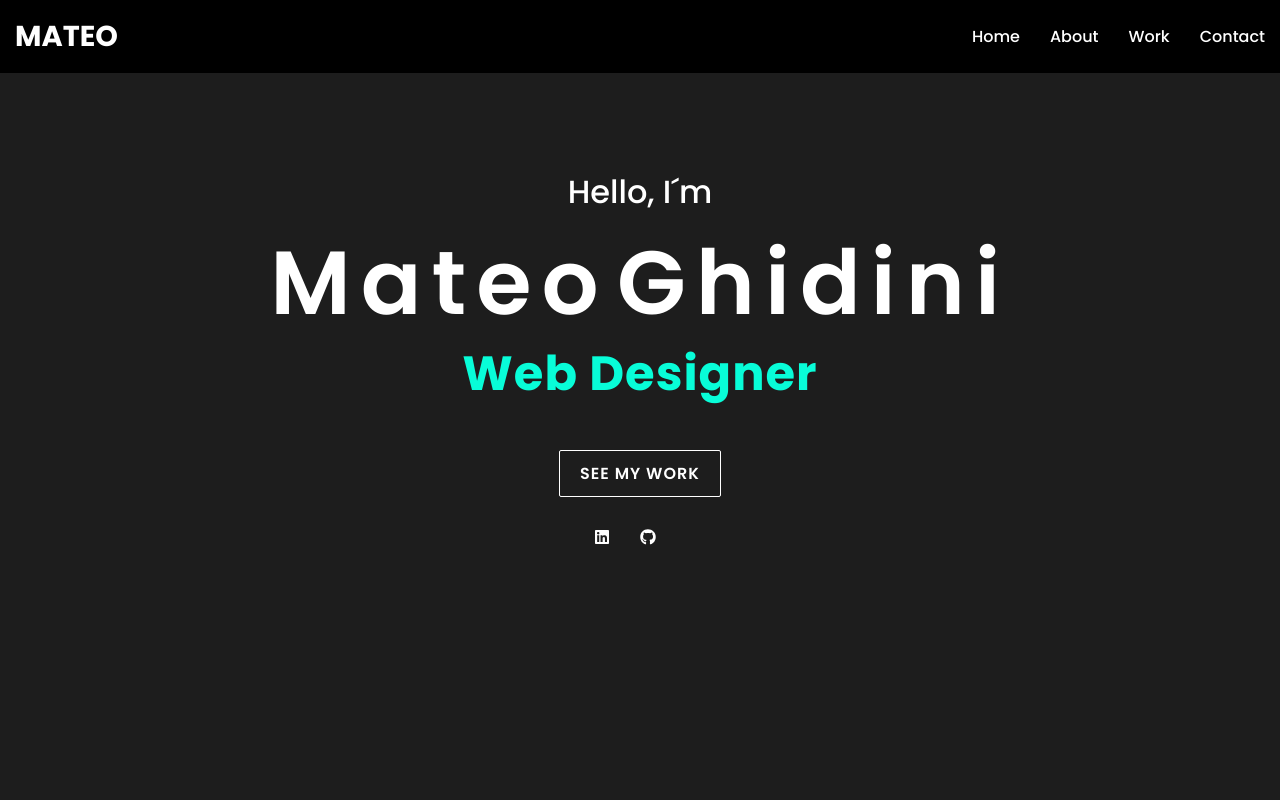
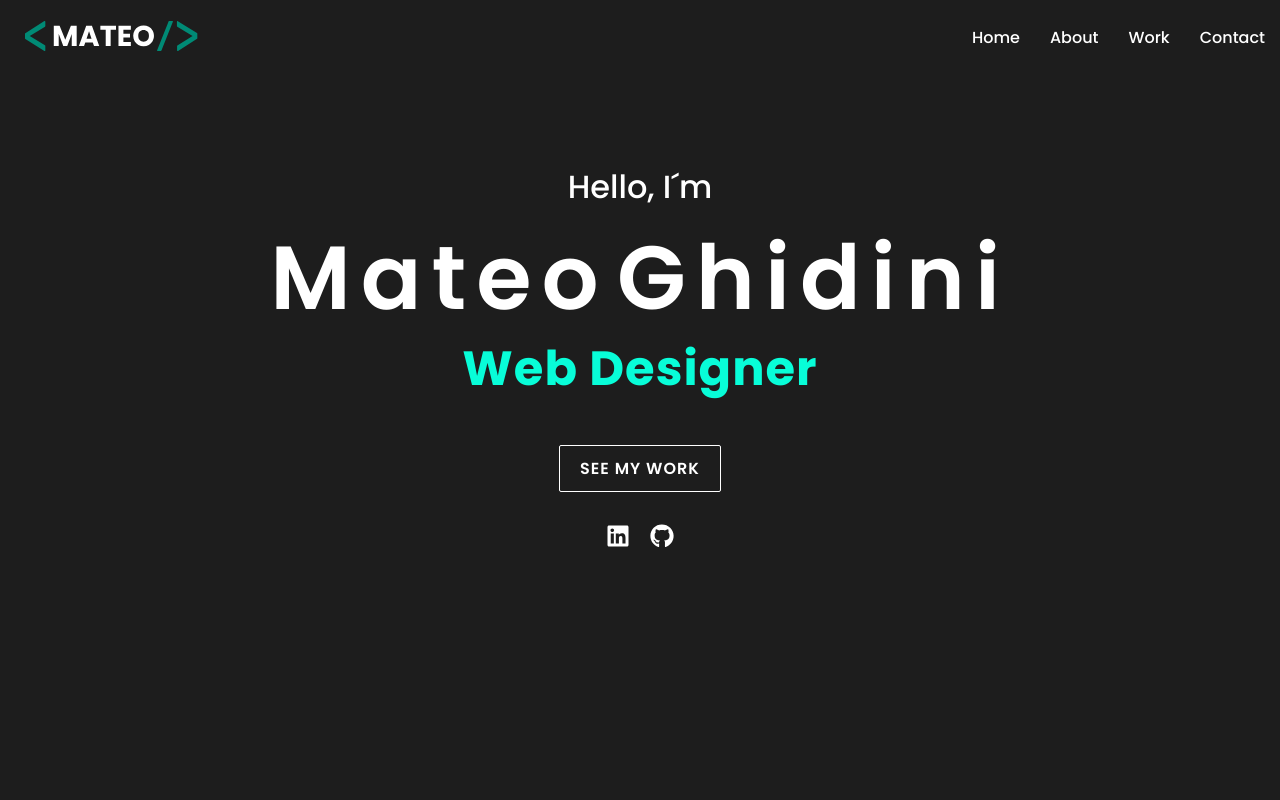
Before and after one commit to mateoghidini1998/mateoDev, a React (Create React App) app: page / in a window 1280 px wide. Shown: the top 800 px of the page. Built offline with nearby package versions, Linux system fonts and the light colour scheme.

Commit message:
logo added, navbar background color changed, contact send btn modified, added box shadows to dot buttons

```diff
--- a/public/index.html
+++ b/public/index.html
@@ -7,7 +7,7 @@
     <meta name="theme-color" content="#000000" />
     <meta
       name="description"
-      content="Web site created using create-react-app"
+      content="Mateo Ghidini Portfolio Website
     />
     <link rel="apple-touch-icon" href="%PUBLIC_URL%/logo192.png" />
     <!--
--- a/src/organisms/Navbar.css
+++ b/src/organisms/Navbar.css
@@ -13,7 +13,7 @@
 header{
     z-index: 999;
     position: fixed;
-    background: black;
+    background: #1d1d1d;
     top:0;
     left:0;
     width: 100%;
@@ -22,6 +22,7 @@ header{
     justify-content:space-between;
     align-items: center;
     transition: 0.5s ease;
+    height: 75px;
 
 }
 
@@ -36,6 +37,7 @@ header .brand{
     font-weight:700;
     text-transform: uppercase;
     text-decoration: none;
+    padding-top: 8px;
 
 }
 
--- a/src/organisms/Navbar.js
+++ b/src/organisms/Navbar.js
@@ -9,7 +9,14 @@ const Navbar = () => {
   return (
     <div className='navbar_container'>
         <header>
-            <a href="" className="brand">Mateo</a>
+            <a href="" className="brand">
+            <svg xmlns="http://www.w3.org/2000/svg" width="184" height="46" viewBox="0 0 184 46" fill="none">
+            <path d="M14.7734 23.0584L29.9738 32.3055C30.1834 32.407 30.332 32.6306 30.332 32.8872L30.332 37.3569C30.3282 37.4695 30.3005 37.5859 30.2392 37.6894C30.0648 37.9923 29.6791 38.0902 29.3843 37.9091L10.3339 25.9739C10.1372 25.8668 10 25.6516 10 25.4014L10 20.7768C10.002 20.5596 10.1077 20.3471 10.2987 20.2256L29.3454 8.1214C29.4458 8.04271 29.5735 7.99998 29.7072 7.99998C30.0502 7.99998 30.3321 8.28934 30.3321 8.64327L30.3321 13.1078C30.3264 13.3286 30.2169 13.5441 30.024 13.6618L14.7734 23.0584Z" fill="#008A75"/>
+            <path d="M177.558 22.9697L162.303 13.813C162.093 13.7128 161.943 13.4901 161.942 13.2335L161.915 8.76384C161.918 8.65119 161.945 8.5346 162.006 8.43074C162.178 8.12682 162.564 8.02662 162.859 8.20598L181.98 20.0278C182.178 20.1338 182.316 20.3482 182.318 20.5984L182.345 25.2229C182.344 25.4401 182.24 25.6532 182.05 25.7758L163.075 37.9929C162.975 38.0722 162.848 38.1157 162.714 38.1165C162.371 38.1185 162.088 37.8309 162.085 37.4769L162.059 33.0125C162.063 32.7916 162.172 32.5756 162.364 32.4567L177.558 22.9697Z" fill="#008A75"/>
+            <path d="M61.6816 12.7824V33H56.7568V20.8752L52.2352 33H48.2608L43.7104 20.8464V33H38.7856V12.7824H44.6032L50.2768 26.7792L55.8928 12.7824H61.6816ZM77.8087 29.4288H70.2631L69.0535 33H63.8983L71.2135 12.7824H76.9159L84.2311 33H79.0183L77.8087 29.4288ZM76.5415 25.6272L74.0359 18.2256L71.5591 25.6272H76.5415ZM101.001 12.7824V16.728H95.6447V33H90.7199V16.728H85.3631V12.7824H101.001ZM108.398 16.728V20.8176H114.993V24.6192H108.398V29.0544H115.857V33H103.473V12.7824H115.857V16.728H108.398ZM128.616 33.2016C126.715 33.2016 124.968 32.76 123.374 31.8768C121.8 30.9936 120.542 29.7648 119.602 28.1904C118.68 26.5968 118.219 24.8112 118.219 22.8336C118.219 20.856 118.68 19.08 119.602 17.5056C120.542 15.9312 121.8 14.7024 123.374 13.8192C124.968 12.936 126.715 12.4944 128.616 12.4944C130.517 12.4944 132.254 12.936 133.829 13.8192C135.422 14.7024 136.67 15.9312 137.573 17.5056C138.494 19.08 138.955 20.856 138.955 22.8336C138.955 24.8112 138.494 26.5968 137.573 28.1904C136.651 29.7648 135.403 30.9936 133.829 31.8768C132.254 32.76 130.517 33.2016 128.616 33.2016ZM128.616 28.7088C130.229 28.7088 131.515 28.1712 132.475 27.096C133.454 26.0208 133.944 24.6 133.944 22.8336C133.944 21.048 133.454 19.6272 132.475 18.5712C131.515 17.496 130.229 16.9584 128.616 16.9584C126.984 16.9584 125.678 17.4864 124.699 18.5424C123.739 19.5984 123.259 21.0288 123.259 22.8336C123.259 24.6192 123.739 26.0496 124.699 27.1248C125.678 28.1808 126.984 28.7088 128.616 28.7088Z" fill="white"/>
+            <path d="M142.025 37.3774L153.569 8.39681C153.631 8.17205 153.914 8 154.254 8H157.308L157.494 8.0204C157.864 8.09198 158.077 8.36305 157.974 8.62301L146.428 37.6025C146.366 37.8312 146.083 38 145.743 38H142.694L142.507 37.9828C142.139 37.9085 141.924 37.6394 142.025 37.3774Z" fill="#008A75"/>
+            </svg>
+            </a>
             <div className="menu-btn"></div>
 
             <div className="navigation">
--- a/src/pages/Contact.css
+++ b/src/pages/Contact.css
@@ -159,10 +159,12 @@
     font-weight:500;
     text-transform:uppercase;
     letter-spacing: 2px;
-    width:100%;
+    width:50%;
     border: none;
     cursor: pointer;
     transition: 0.5s ease;
+    border-radius: 5px;
+    height: 35px;
 }
 
 .contact-form .input-box .send-btn:hover{
--- a/src/pages/Main.css
+++ b/src/pages/Main.css
@@ -38,6 +38,10 @@ section
 
 .media-icons a:hover{
     color: #08fdd8;
+}
+
+.media-icons a{
+    font-size: 1.5rem;
 }
 
 .work .header h2,
@@ -150,7 +154,7 @@ section
 .media-icons a{
     color:#fff;
     font: size 25px;
-    margin-right: 30px;
+    margin: 10px;
 }
 
 header{
--- a/src/pages/Work.css
+++ b/src/pages/Work.css
@@ -110,11 +110,22 @@
     }
 
     .dot {
-      width: 15px;
-      height: 15px;
+      width: 20px;
+      height: 20px;
       border-radius: 50%;
       margin: 10px;
       border: none;
+      transition: all 0.2s ease-in-out;
+    }
+
+    .dot:hover{
+      cursor: pointer;
+    }
+
+    .dot.active,
+    .dot:hover{
+      scale:1.2;
+
 
     }
 
--- a/src/pages/Work.js
+++ b/src/pages/Work.js
@@ -52,7 +52,7 @@ const Work = () => {
 
       }
 
-      const dotColors = [ "#08fdd8", "#da007a", "#f6c544", "#0e9fb7", "#000000", "#a892ee" ]
+      const dotColors = [ "#08fdd8", "#da007a", "#f6c544", "#0e9fb7", "#7f5d42", "#a892ee" ]
 
     return (
       <div className="main-container">
@@ -82,7 +82,10 @@ const Work = () => {
                 key={index}
                 className={`dot ${index === activeIndex ? 'active' : ''}`}
                 onClick={() => handleDotClick(index)}
-                style={{ backgroundColor: dotColors[index] }}
+                style={{
+                  backgroundColor: dotColors[index],
+                  boxShadow: index === activeIndex ? `0 0 5px 0 ${dotColors[index]}` : 'none'
+                }}
               ></button>
             ))}
           </div>
```
